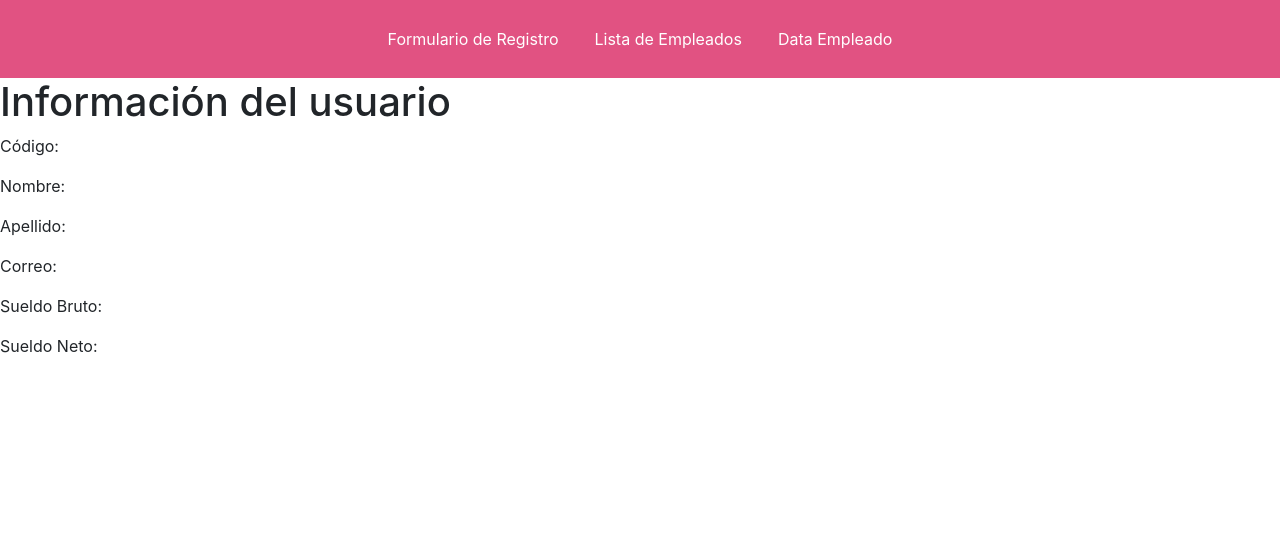
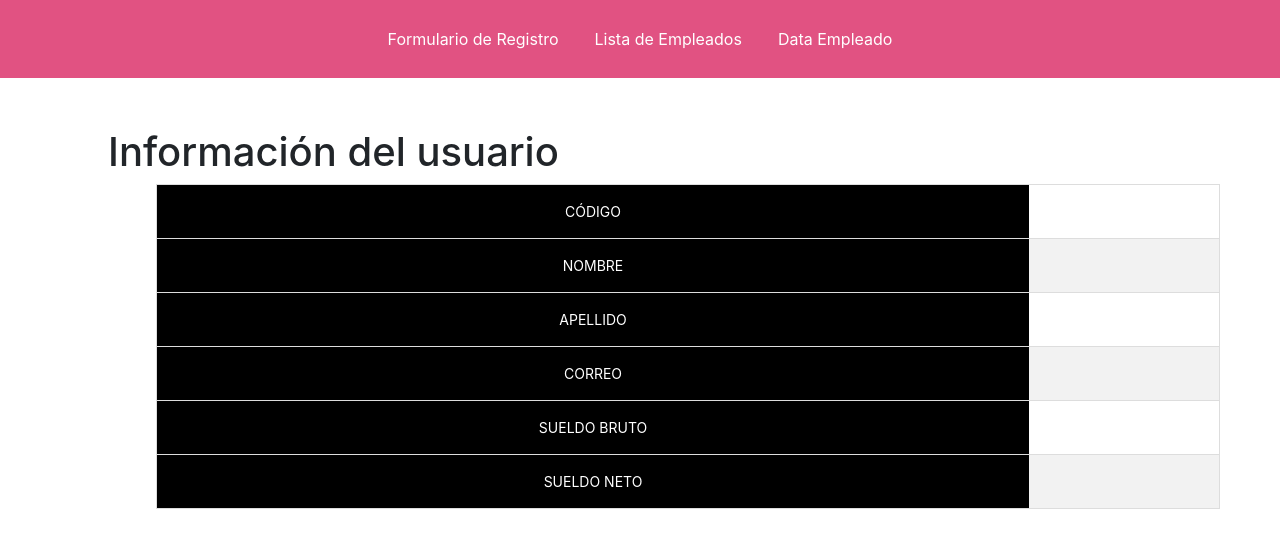
Before and after one commit to erikson-hub/newhomework, a plain HTML site: page sesion9/employee/index.html in a window 1280 px wide. Drawn offline with nearby package versions, Linux system fonts and the light colour scheme.

Commit message:
estilo tabla trabajador

```diff
--- a/sesion9/employee/index.html
+++ b/sesion9/employee/index.html
@@ -5,11 +5,10 @@
   <meta charset="UTF-8" />
   <meta http-equiv="X-UA-Compatible" content="IE=edge" />
   <meta name="viewport" content="width=device-width, initial-scale=1.0" />
-  <!-- <link rel="stylesheet" href="styles.css" /> -->
   <link href="https://cdn.jsdelivr.net/npm/bootstrap@5.2.2/dist/css/bootstrap.min.css" rel="stylesheet"
     integrity="sha384-Zenh87qX5JnK2Jl0vWa8Ck2rdkQ2Bzep5IDxbcnCeuOxjzrPF/et3URy9Bv1WTRi" crossorigin="anonymous" />
-  <!-- <link rel="stylesheet" href="../estilos/reset.css" /> -->
   <link rel="stylesheet" href="../estilos/home.css" />
+  <link rel="stylesheet" href="../list/styles.css" />
   <script src="https://cdn.jsdelivr.net/npm/bootstrap@5.2.2/dist/js/bootstrap.bundle.min.js"
     integrity="sha384-OERcA2EqjJCMA+/3y+gxIOqMEjwtxJY7qPCqsdltbNJuaOe923+mo//f6V8Qbsw3"
     crossorigin="anonymous"></script>
@@ -39,14 +38,36 @@
     </div>
   </nav>
 
-  <div>
+  <div class="container">
     <h1>Información del usuario</h1>
-    <p>Código: <span id="codigo"></span></p>
-    <p>Nombre: <span id="nombre"></span></p>
-    <p>Apellido: <span id="apellido"></span></p>
-    <p>Correo: <span id="correo"></span></p>
-    <p>Sueldo Bruto: <span id="sueldobruto"></span></p>
-    <p>Sueldo Neto: <span id="sueldoneto"></span></p>
+    <table class="table employee mx-5">
+      <tbody>
+        <tr>
+          <th><span>Código</span></th>
+          <td><span id="codigo"></span></td>
+        </tr>
+        <tr>
+          <th><span>Nombre</span></th>
+          <td><span id="nombre"></span></td>
+        </tr>
+        <tr>
+          <th>Apellido</th>
+          <td><span id="apellido"></span></td>
+        </tr>
+        <tr>
+          <th><span>Correo</span></th>
+          <td><span id="correo"></span></td>
+        </tr>
+        <tr>
+          <th><span>Sueldo Bruto</span></th>
+          <td><span id="sueldobruto"></span></td>
+        </tr>
+        <tr>
+          <th><span>Sueldo Neto</span></th>
+          <td><span id="sueldoneto"></span></td>
+        </tr>
+      </tbody>
+    </table>
   </div>
 
   <script type="module" src="employeedata.js"></script>
--- a/sesion9/list/styles.css
+++ b/sesion9/list/styles.css
@@ -57,3 +57,7 @@
 h2 {
    padding-bottom: 20px;
 }
+
+.table.employee th{
+   padding: 16px 20px;
+}
```
